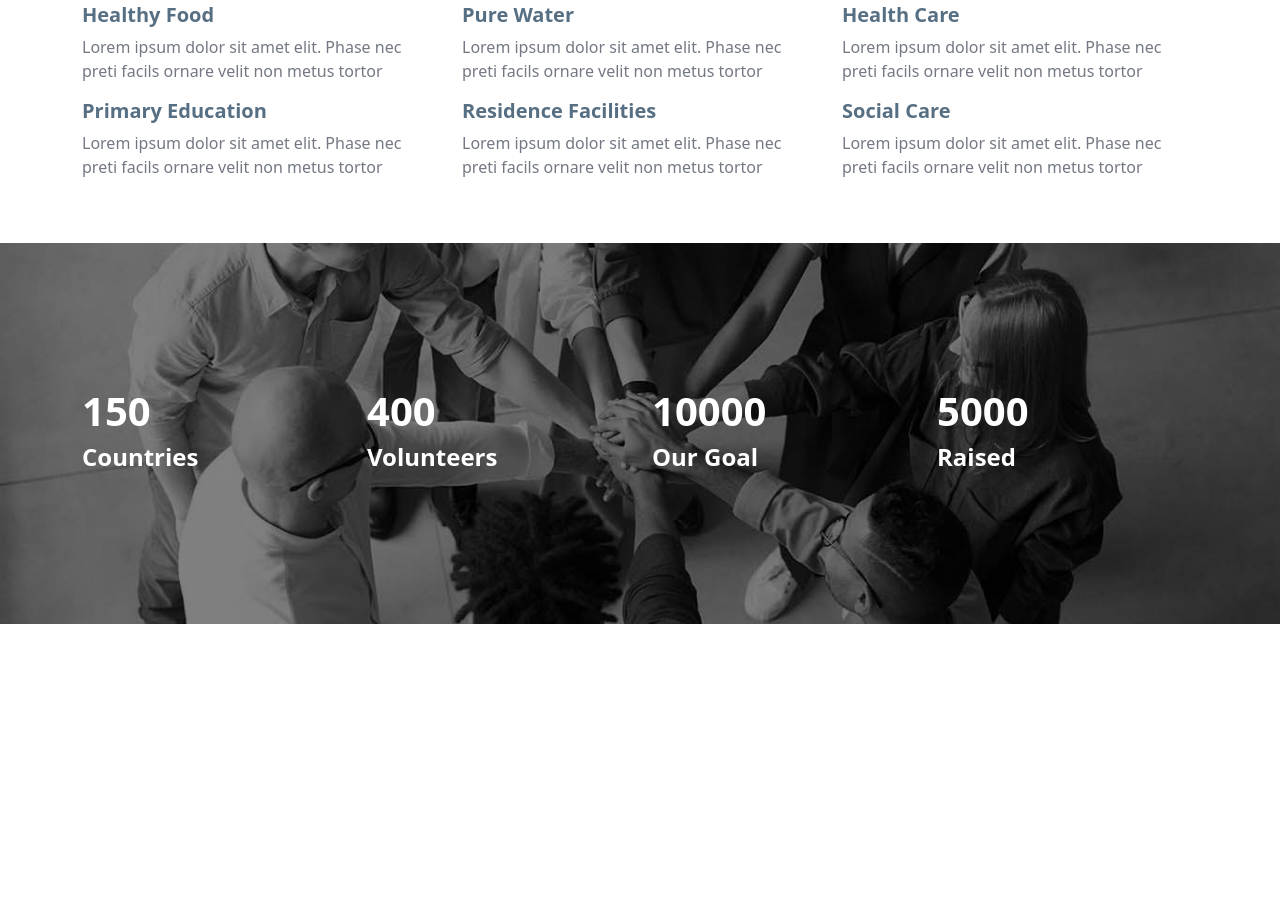
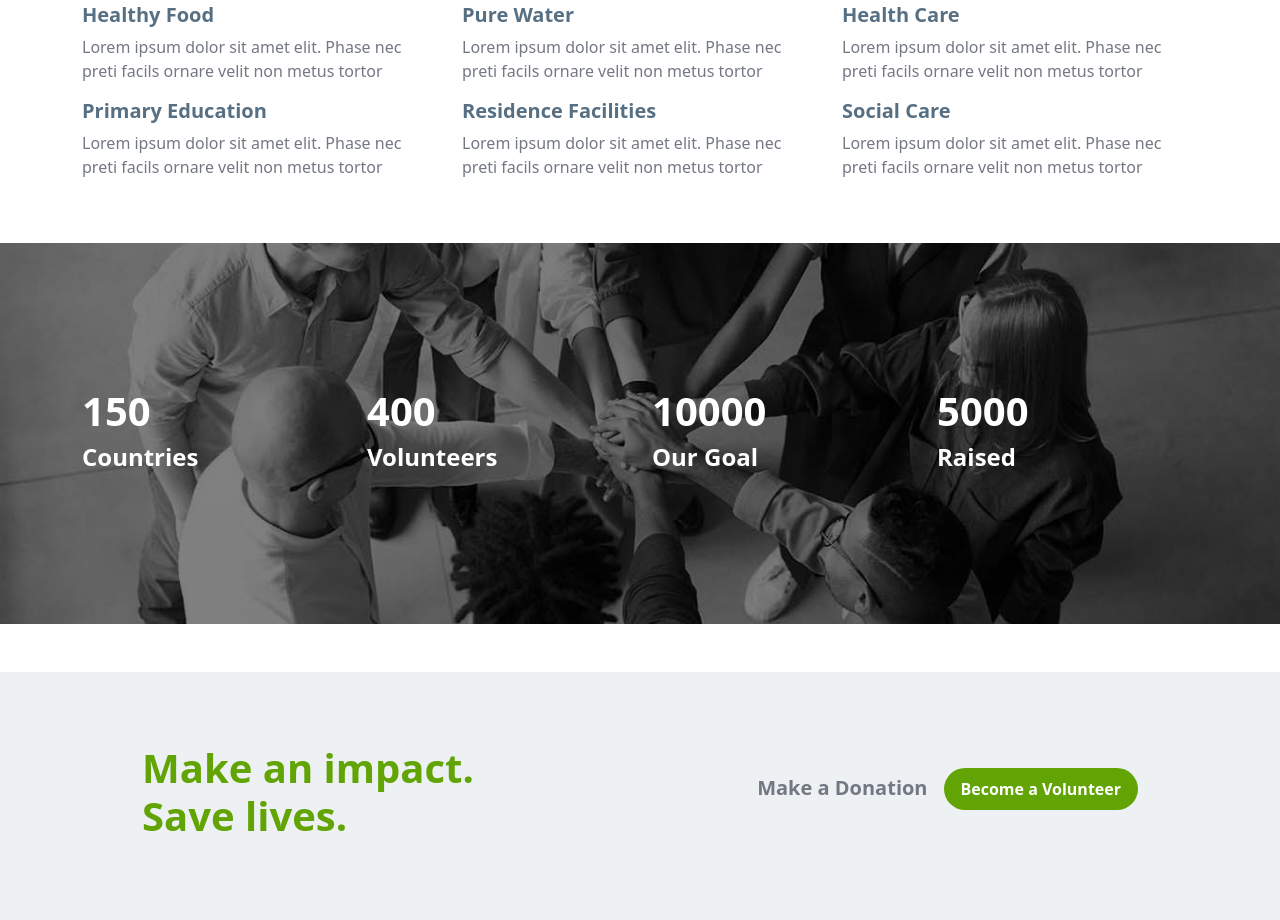
Before and after one commit to EsratAwall/groupProjectTask-11, a plain HTML site: page index.html in a window 1280 px wide. Shown: the part 2408-3328 px from the top of the page. Before the commit the page ends 3032 px from the top, so only its background shows below. Drawn offline with nearby package versions, Linux system fonts and the light colour scheme.

Commit message:
end make an impact

```diff
--- a/index.html
+++ b/index.html
@@ -240,7 +240,7 @@
 
  <section class="factse pt-5 pb-5 mt-5" >
   <div class="container pt-5 pb-5">
-    <div class="row  mt-5 mb-5">
+    <div class="row  flex-lg-row flex-column mt-5 mb-5">
       <div class="col">
         <div class="text-white">
         <h1 class="fw-bold">150</h1>
@@ -267,8 +267,27 @@
       </div>
     </div>
   </div>
+</section>
+<!---------end fact section----------->
 
- </section>
+<!-------start make an impact section-------->
+
+<section class="mt-5"  style="background-color:rgb(237, 241, 244);">
+  <div class="container p-4">
+    <div class=" d-flex justify-content-between p-5 flex-lg-row flex-column">
+      <div>
+        <h1 class="fw-bold" style="color: rgb(97, 164, 3)">Make an impact.<br>
+          Save lives.</h1>
+      </div>
+      <div class="d-flex pt-4">
+       <div> <h5 class="fw-semibold mt-2 me-2 " style="color: rgb(115, 120, 131);">Make a Donation</h5></div>
+      <div><button class="btn ms-2 rounded-pill btn-lg fs-6 fw-bolder text-white" type="submit" style="background-color: rgb(97, 164, 3)">Become a Volunteer</button></div>
+      </div>
+    </div>
+  </div>
+</section>
+<!-------end make an impact section-------->
+
     <script src="https://cdn.jsdelivr.net/npm/swiper@11/swiper-bundle.min.js"></script>
     <script src="https://cdn.jsdelivr.net/npm/bootstrap@5.3.2/dist/js/bootstrap.bundle.min.js" integrity="sha384-C6RzsynM9kWDrMNeT87bh95OGNyZPhcTNXj1NW7RuBCsyN/o0jlpcV8Qyq46cDfL" crossorigin="anonymous"></script>
 </body>
--- a/style.css
+++ b/style.css
@@ -5,6 +5,7 @@ html, body {
     -webkit-font-smoothing: antialiased;
     -moz-osx-font-smoothing: grayscale;
   }
+  /* fact section */
   .factse{
     position: relative;
     width: 100%;
```
